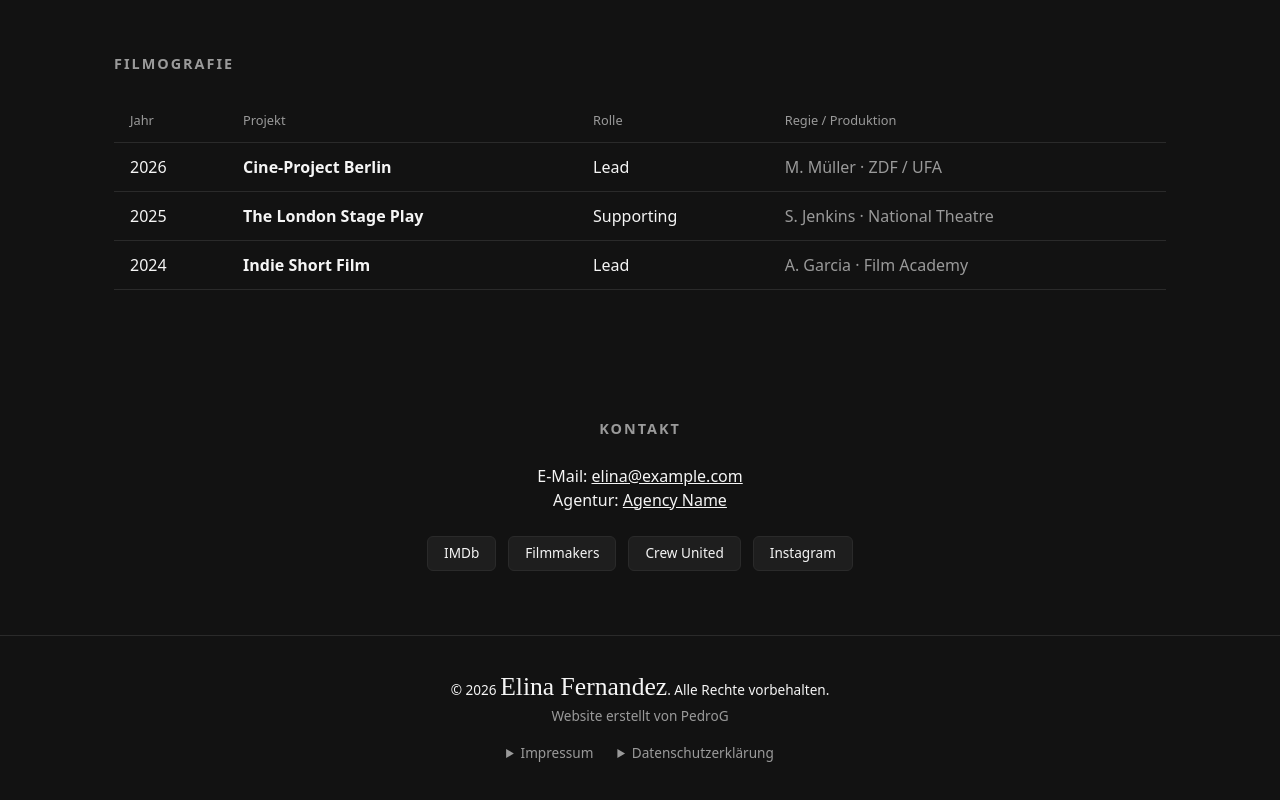
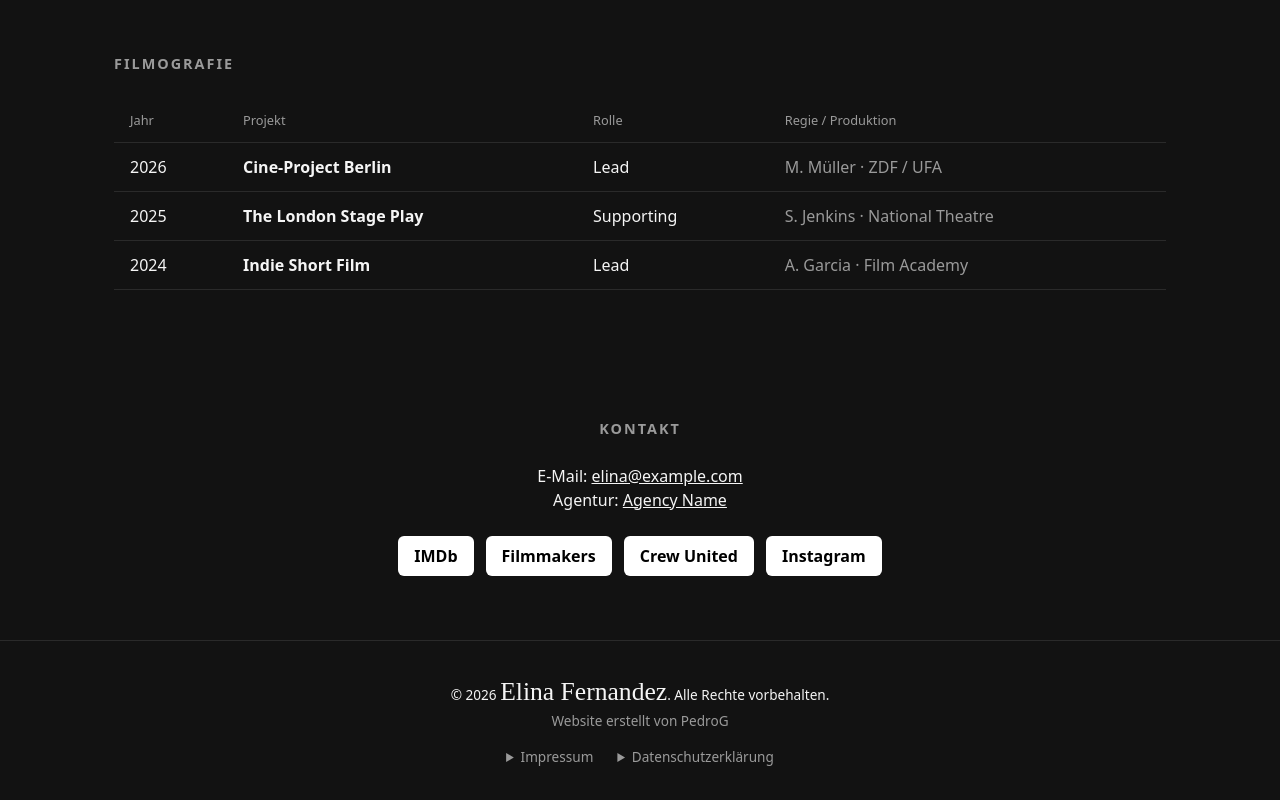
Before and after one commit to PedroJRGarcia/actressWebsite, a React (Vite) app: page / in a window 1280 px wide. Shown: the part 5183-5983 px from the top of the page. Built offline with nearby package versions, Linux system fonts and the light colour scheme; a web font is replaced by a local one.

Commit message:
hover contact

```diff
--- a/src/components/Contact.tsx
+++ b/src/components/Contact.tsx
@@ -16,7 +16,7 @@ export const Contact: React.FC<SectionProps> = ({ t }) => (
     </p>
     <div className='links'>
       {profile.links.map(link => (
-        <a key={link.label} className='chip' href={link.url} target='_blank' rel='noreferrer'>
+        <a key={link.label} className='button' href={link.url} target='_blank' rel='noreferrer'>
           {link.label}
         </a>
       ))}
--- a/src/index.css
+++ b/src/index.css
@@ -572,15 +572,6 @@ th {
   margin-top: 1.5rem;
 }
 
-.chip {
-  padding: 0.4rem 1rem;
-  border: 1px solid var(--border);
-  border-radius: var(--radius);
-  background: var(--surface);
-  text-decoration: none;
-  font-size: 0.85rem;
-}
-
 /* FOOTER */
 .footer-name {
   font-family: var(--font-name-small);
```
